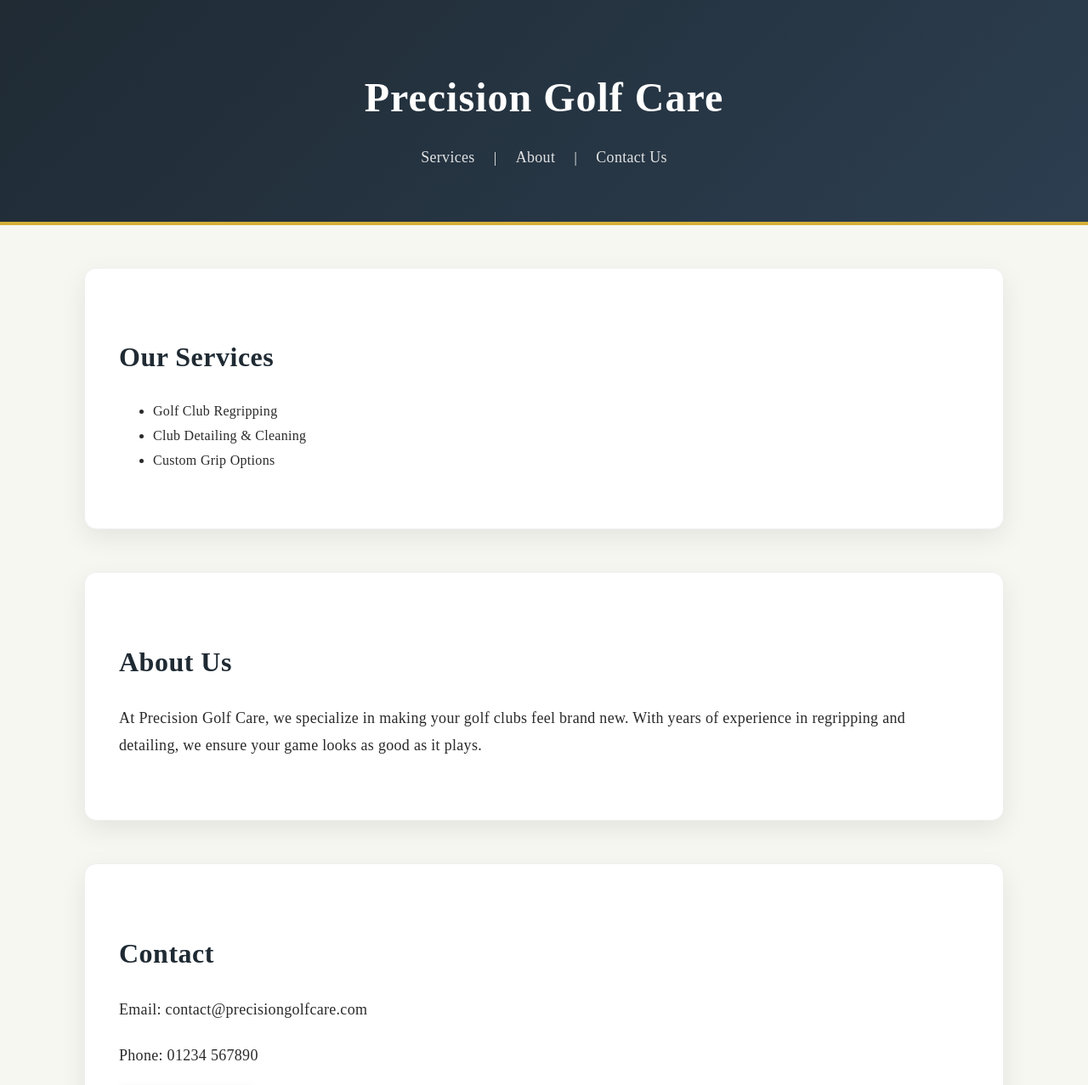
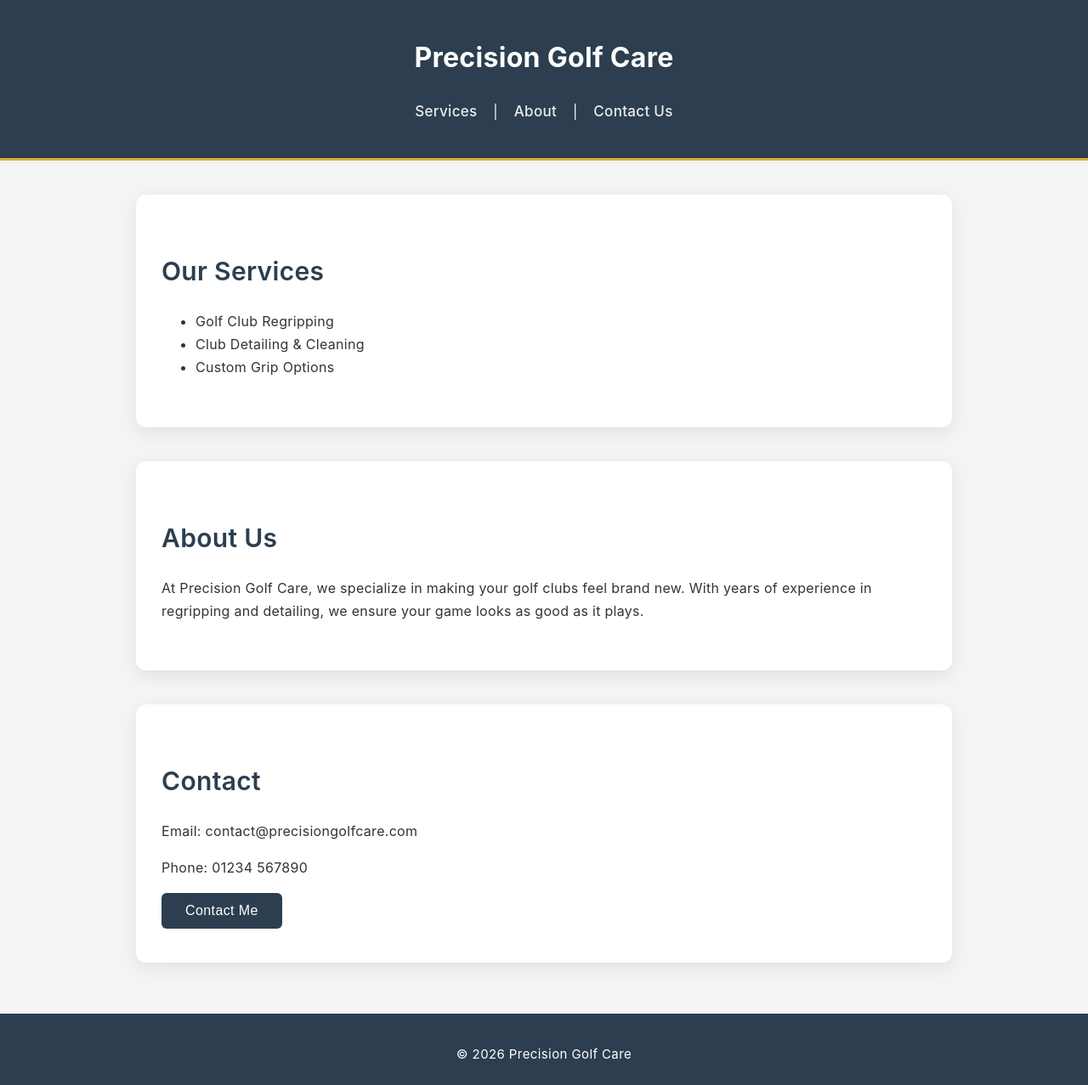
Before and after one commit to lukeglazer-gif/precision-golf-care, a plain HTML site: page index.html in a window 1280 px wide. Shown: the part 20-1297 px from the top of the page at 85% size. Drawn offline with Linux system fonts and the light colour scheme; a script that the page names is missing.

```diff
--- a/style.css
+++ b/style.css
@@ -1,100 +1,80 @@
-/* Global Styling — Luxury & Spacious */
+/* Global styling */
 body {
-    font-family: 'Playfair Display', serif;
-    background-color: #f7f7f2;
-    color: #2a2a2a;
+    font-family: 'Inter', sans-serif;
+    background-color: #f4f4f4;
+    color: #333;
     margin: 0;
     padding: 0;
-    line-height: 1.8;
+    line-height: 1.7;
     letter-spacing: 0.3px;
 }
 
-/* Smooth transitions across the site */
-* {
-    transition: all 0.3s ease;
-}
-
-/* Header — Elegant, Minimal, Premium */
+/* Header */
 header {
-    background: linear-gradient(135deg, #1f2a33, #2c3e50);
+    background-color: #2c3e50;
     color: white;
-    padding: 60px 20px;
+    padding: 40px;
     text-align: center;
-    border-bottom: 4px solid #d4af37; /* Gold accent */
-}
-
-header h1 {
-    font-size: 48px;
-    margin-bottom: 10px;
-    letter-spacing: 1px;
+    border-bottom: 3px solid #d4af37; /* subtle gold accent */
 }
 
 header nav a {
-    color: #f5f5f5;
-    margin: 0 18px;
+    color: white;
+    margin: 0 14px;
     text-decoration: none;
     font-weight: 500;
-    font-size: 18px;
+    font-size: 17px;
     opacity: 0.9;
 }
 
 header nav a:hover {
     opacity: 1;
-    text-shadow: 0 0 6px rgba(255,255,255,0.4);
+    text-decoration: underline;
 }
 
-/* Sections — Spacious, Clean, Premium */
+/* Sections */
 section {
     background-color: white;
-    margin: 50px auto;
-    padding: 50px 40px;
-    border-radius: 14px;
-    max-width: 1000px;
-    box-shadow: 0 10px 30px rgba(0,0,0,0.08);
-    border: 1px solid #eee;
+    margin: 40px auto;
+    padding: 40px 30px;
+    border-radius: 12px;
+    max-width: 900px;
+    box-shadow: 0 6px 20px rgba(0,0,0,0.08);
 }
 
 h2 {
-    color: #1f2a33;
-    font-size: 32px;
+    color: #2c3e50;
+    font-size: 30px;
+    font-weight: 600;
     margin-bottom: 20px;
-    font-weight: 600;
-    letter-spacing: 0.5px;
 }
 
-/* Paragraphs feel airy and premium */
-section p {
-    font-size: 18px;
-    margin-bottom: 22px;
-}
-
-/* Buttons — Gold Luxury Finish */
+/* Buttons */
 button {
-    background-color: #d4af37; /* Gold */
-    color: #1f1f1f;
-    padding: 14px 32px;
+    background-color: #2c3e50;
+    color: white;
+    padding: 12px 28px;
     border: none;
     border-radius: 6px;
     cursor: pointer;
-    font-size: 17px;
-    font-weight: 600;
-    letter-spacing: 0.5px;
+    font-size: 16px;
+    font-weight: 500;
+    letter-spacing: 0.4px;
+    transition: background-color 0.3s ease, box-shadow 0.3s ease;
+}
+
+button:hover {
+    background-color: #34495e;
     box-shadow: 0 4px 12px rgba(0,0,0,0.15);
 }
 
-button:hover {
-    background-color: #b8962f;
-    box-shadow: 0 6px 18px rgba(0,0,0,0.2);
+/* Footer */
+footer {
+    background-color: #2c3e50;
+    color: white;
+    text-align: center;
+    padding: 20px;
+    margin-top: 60px;
+    font-size: 15px;
+    letter-spacing: 0.4px;
 }
-
-/* Footer — Clean, Understated, Premium */
-footer {
-    background-color: #1f2a33;
-    color: #eaeaea;
-    text-align: center;
-    padding: 30px;
-    margin-top: 60px;
-    font-size: 16px;
-    letter-spacing: 0.5px;
-    border-top: 4px solid #d4af37;
-}
```
